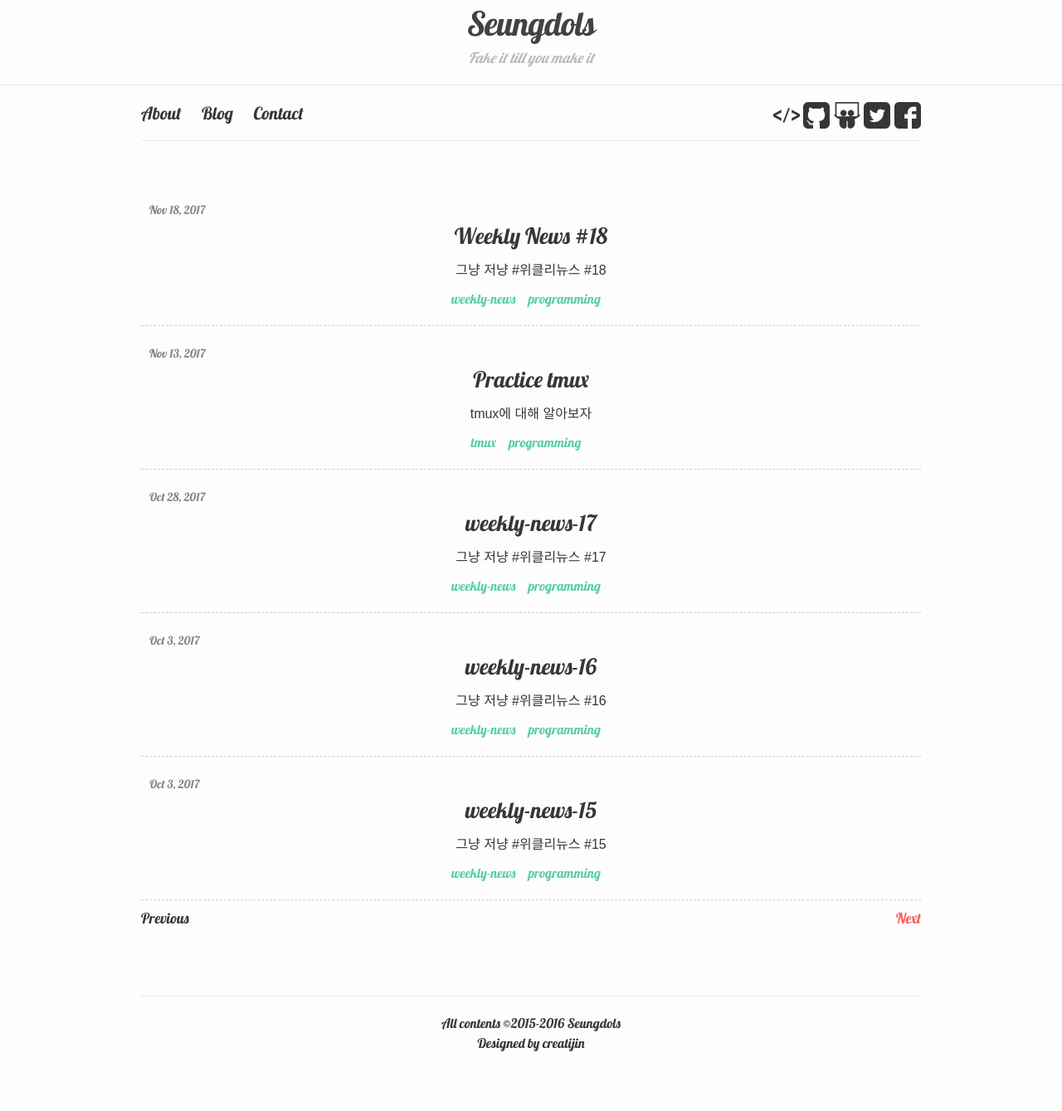
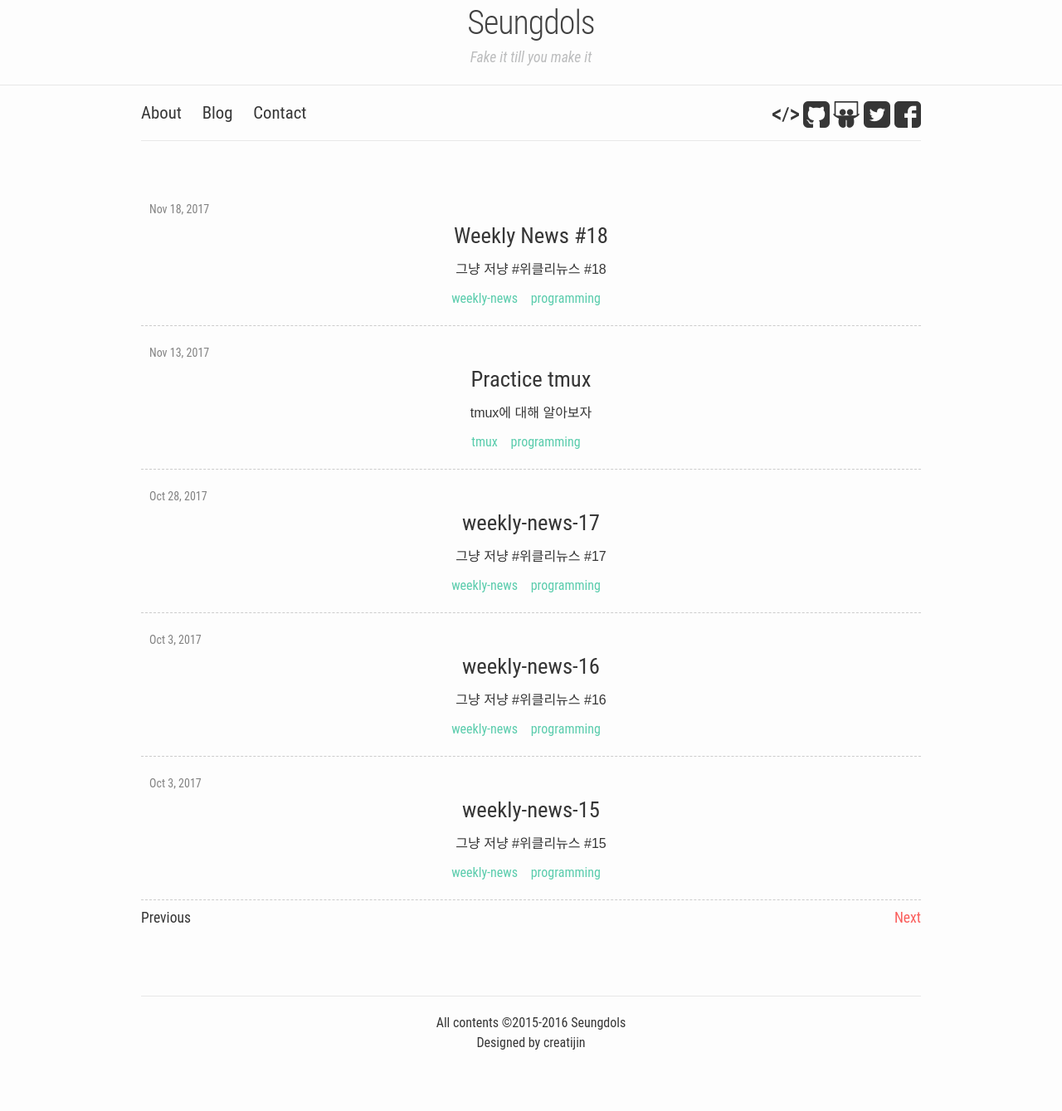
Before and after one commit to seungdols/seungdols.github.io, a Jekyll site: the page built from index.html, in a window 1280 px wide. Shown: the whole page at 83% size. Built offline with Jekyll 4.4.1, drawn with Linux system fonts in a browser that asks for light colours; some web fonts are replaced; the list of posts is cut into pages by our own code; comment, search, counter and statistics services are not loaded.

Commit message:
update: font is Roboto Condensed

```diff
--- a/css/main.scss
+++ b/css/main.scss
@@ -6,7 +6,7 @@
 
 
 // Our variables
-$base-font-family: 'Lobster', Roboto,Helvetica Neue, Helvetica, Arial, sans-serif;
+$base-font-family: 'Roboto Condensed', Roboto,Helvetica Neue, Helvetica, Arial, sans-serif;
 $post-content-font: 'Jeju Gothic', sans-serif;
 $post-desc-font: 'Hanna', sans-serif;
 $base-font-size:   1rem;
```
